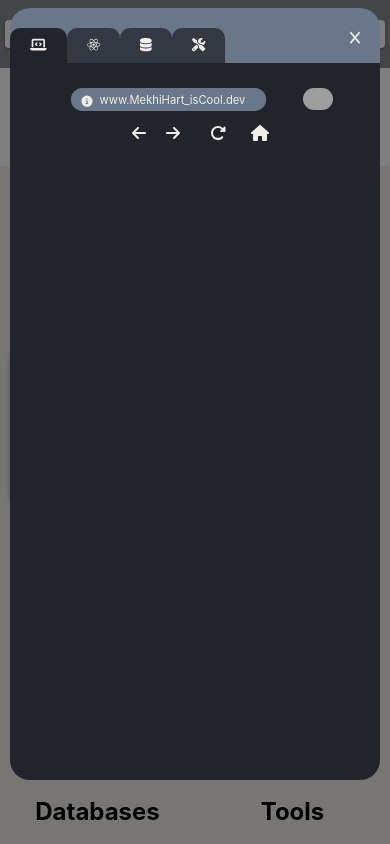
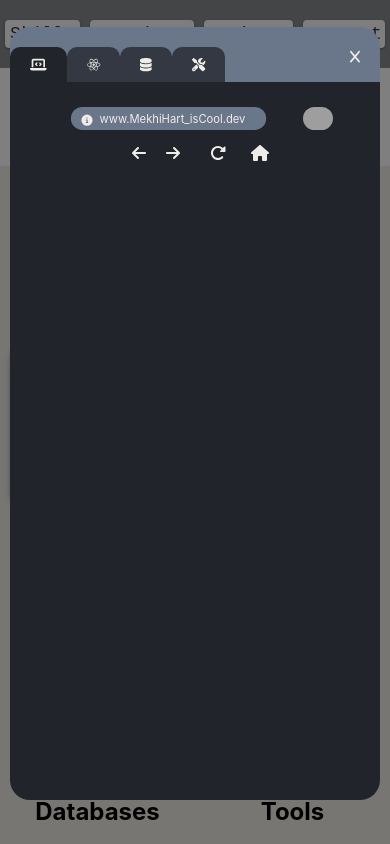
Before and after one commit to MekhiHart/portfolio, a React (Create React App) app: page / in a window 390 px wide. Both pictures are taken after a click on the button 97 px from the left and 1100 px from the top of the page. Shown: the part 678-1522 px from the top of the page. Built offline with nearby package versions, Linux system fonts and the light colour scheme; grey boxes are pictures that could not be loaded.

Commit message:
centered modal for mobile devices

```diff
--- a/src/index.css
+++ b/src/index.css
@@ -331,6 +331,14 @@ nav a:hover:before {
 
   /** For PopUp Tabs */
 
+  .popUp--overlay{
+    padding-top: 7%;
+  }
+
+  /* .popUp--tab{
+    margin-bottom: -2px;
+  } */
+
   .popUp--tab--name{
     display: none;
   }
```
